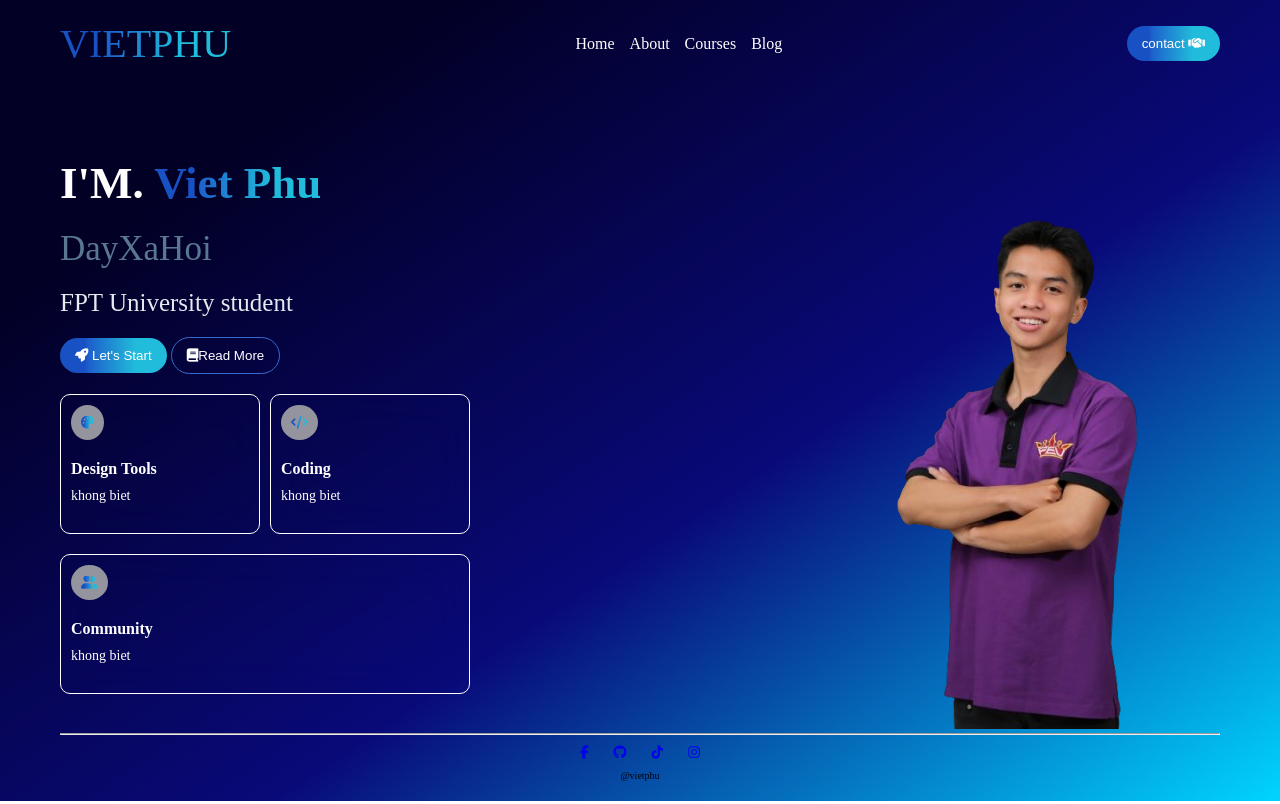
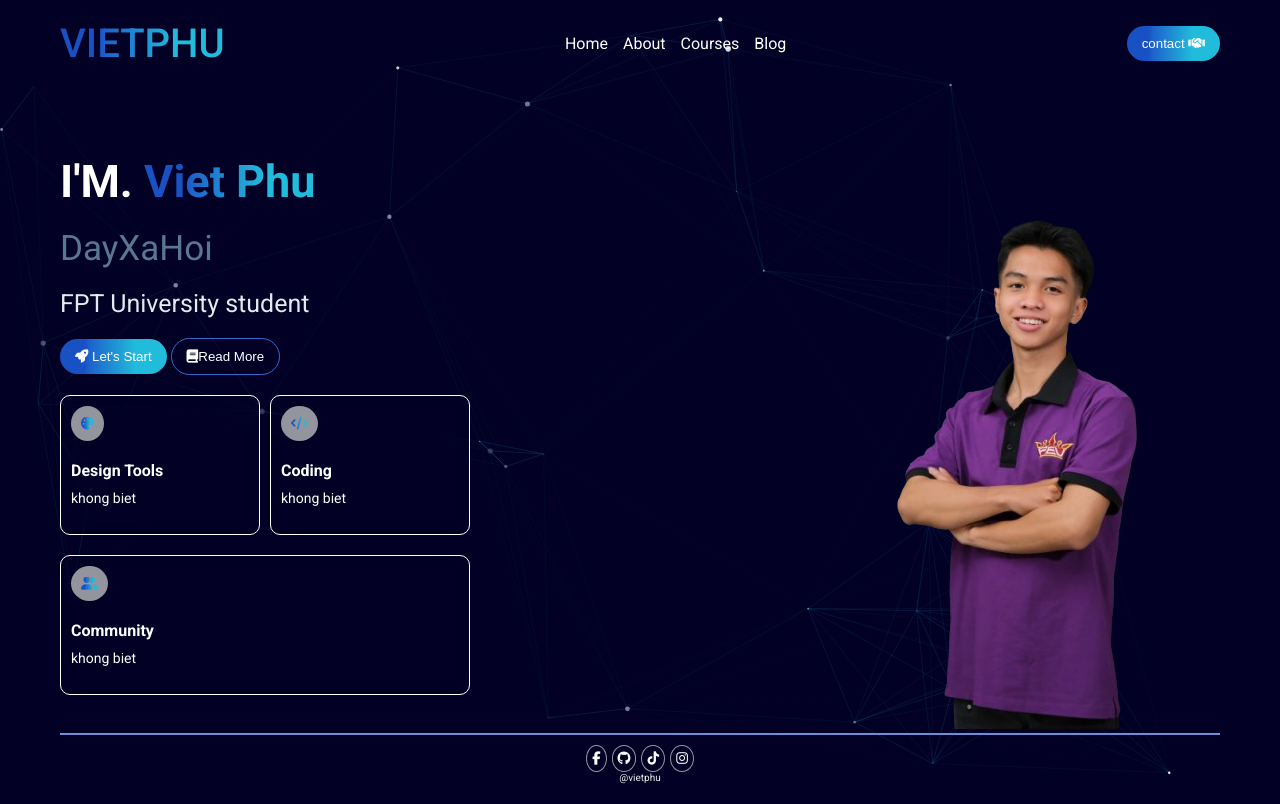
Before and after one commit to NgVietPhu/Portfolio, a plain HTML site: page index.html in a window 1280 px wide. Drawn offline with nearby package versions, Linux system fonts and the light colour scheme.

Commit message:
update Particles(hiệu ứng nền) And Responsive

```diff
--- a/index.html
+++ b/index.html
@@ -10,10 +10,15 @@
 	<link rel="stylesheet" href="https://cdnjs.cloudflare.com/ajax/libs/font-awesome/6.7.2/css/all.min.css"
 		integrity="sha512-Evv84Mr4kqVGRNSgIGL/F/aIDqQb7xQ2vcrdIwxfjThSH8CSR7PBEakCr51Ck+w+/U6swU2Im1vVX0SVk9ABhg=="
 		crossorigin="anonymous" referrerpolicy="no-referrer" />
+		<link rel="preconnect" href="https://fonts.googleapis.com">
+<link rel="preconnect" href="https://fonts.gstatic.com" crossorigin>
+<link href="https://fonts.googleapis.com/css2?family=Roboto:ital,wght@0,100..900;1,100..900&display=swap" rel="stylesheet">
+
 </head>
 
 <body>
-	<script src="./main.js"></script>
+	<div id="particles-js"></div>
+
 	<div class="container">
 		<header>
 			<div class="logo">VIETPHU</div>
@@ -21,16 +26,16 @@
 			<nav>
 				<ul>
 					<li>
-						<a href="">Home</a>
+						<a class="inDex" href="">Home</a>
 					</li>
 					<li>
-						<a href="">About</a>
+						<a class="inDex" href="">About</a>
 					</li>
 					<li>
-						<a href="">Courses</a>
+						<a class="inDex" href="">Courses</a>
 					</li>
 					<li>
-						<a href="">Blog</a>
+						<a class="inDex" href="">Blog</a>
 					</li>
 				</ul>
 			</nav>
@@ -39,6 +44,9 @@
 					contact
 					<i class="fa-solid fa-handshake"></i>
 				</button>
+				<div class="bars">
+					<i class="fa-solid fa-bars"></i>
+				</div>
 
 			</div>
 		</header>
@@ -86,39 +94,36 @@
 			</div>
 		</main>
 		<div>
-			<hr>
+			<div class="line"></div>
 			<div class="iconsLink">
 				<ul>
 					<button class="icons">
 						<li>
-							<a target="_blank" href="https://www.facebook.com/nguyen.viet.phu.251993?locale=vi_VN" ><i class="fa-brands fa-facebook-f"></i></a>
+							<a class="in4" target="_blank" href="https://www.facebook.com/nguyen.viet.phu.251993?locale=vi_VN" ><i  class="fa-brands fa-facebook-f "></i></a>
 
 						</li>
 					</button>
 					<button class="icons">
 						<li>
-							<a target="_blank" href="https://github.com/NgVietPhu" ><i class="fa-brands fa-github"></i></a>
-
+							<a class="in4" target="_blank" href="https://github.com/NgVietPhu" ><i class="fa-brands fa-github "></i></a>
 						</li></button>
 					<button class="icons">
 						<li>
-							<a target="_blank" href="https://www.tiktok.com/@vpu_06" ><i class="fa-brands fa-tiktok"></i></a>
-
+							<a class="in4" target="_blank" href="https://www.tiktok.com/@vpu_06" ><i class="fa-brands fa-tiktok "></i></a>
 						</li>
 					</button>
 					<button class="icons">
 						<li>
-							<a target="_blank" href="https://www.instagram.com/vpu_06/" ><i class="fa-brands fa-instagram"></i></a>
-
+							<a class="in4" target="_blank" href="https://www.instagram.com/vpu_06/" ><i class="fa-brands fa-instagram "></i></a>
 						</li>
 					</button>
 				</ul>
-				<p class="tag">@vietphu</p>
 			</div>
+			<p class="tag">@vietphu</p>
 		</div>
 	</div>
-
-
+	<script src="https://cdn.jsdelivr.net/particles.js/2.0.0/particles.min.js"></script>
+	<script src="./main.js"></script>
 </body>
 
 </html>
--- a/main.js
+++ b/main.js
@@ -0,0 +1,26 @@
+particlesJS("particles-js", {
+    particles: {
+      number: {
+        value: 30,
+        density: { enable: true, value_area: 800 },
+      },
+      color: { value: "#fff" },
+      shape: { type: "circle" },
+      opacity: { value: 1, random: true },
+      size: { value: 3, random: true },
+      line_linked: {
+        enable: true,
+        distance: 350,
+        color: "#329bcc",
+        opacity: 0.2,
+        width: 1,
+      },
+      move: {
+        enable: true,
+        speed: 1,
+        direction: "none",
+        random: true,
+        out_mode: "out",
+      },
+    },
+  });
--- a/style.css
+++ b/style.css
@@ -8,9 +8,9 @@
 
 body {
 	background: #020024;
-	background: linear-gradient(146deg, rgba(2, 0, 36, 1) 18%, rgba(9, 9, 121, 1) 59%, rgba(0, 212, 255, 1) 100%);
-	min-height: 100vh;
+	background: rgba(2, 0, 36, 1);
 	color: white;
+	font-family: "Roboto", sans-serif;
 
 }
 
@@ -28,7 +28,7 @@ header {
 	display: flex;
 	justify-content: space-between;
 	align-items: center;
-	position: sticky;
+	/* position: sticky; */
 	top:0;
 }
 
@@ -55,17 +55,17 @@ nav ul {
 	flex-wrap: wrap;
 }
 
-nav a {
+nav .inDex {
 	/* tắt dấu gạch chân của đường dẫn link */
 	text-decoration: none;
 	color: white;
-	 text-transform: none;
+	text-transform: none;
 	transition: 0.25s ease;
 }
-ul:hover a{
-	 color: rgb(118, 122, 127);
+ul:hover .inDex{
+	color: rgb(118, 122, 127);
 }
-ul:hover a:hover{
+ul:hover .inDex:hover{
 	color: #8EAAFB;
 	box-shadow: 0 2px 0 0 currentColor;
 }
@@ -83,8 +83,9 @@ ul:hover a:hover{
 	cursor: pointer;
 	/* delay */
 	transition: all 0.3s ease;
-
-
+}
+.bars{
+	display: none;
 }
 
 /* .......................................................main........................................ */
@@ -93,7 +94,7 @@ main {
 	justify-content: space-between;
 	align-items: center;
 	margin-top: 50px;
-	flex-wrap: wrap;
+	flex-wrap: wrap-reverse;
 
 }
 
@@ -163,6 +164,7 @@ main {
 /* ..............................img............................ */
 .image_container {
 	transition: 0.5s;
+	z-index: 1;
 }
 
 .image_container:hover {
@@ -175,6 +177,7 @@ main {
 .card {
 	display: flex;
 	gap: 10px;
+	flex-wrap: wrap;
 }
 
 .box {
@@ -242,25 +245,87 @@ h4 {
 
 }
 /* ............................................................................... */
+.iconsLink{
+	margin-top: 10px;
+}
 .iconsLink ul{
 	display: flex;
 	justify-content: center;
 	gap: 5px;
 	list-style: none;
+
 }
 .icons{
 	background: none;
-	padding: 10px;
+	padding: 5px;
 	border-radius: 100%;
 	border: none;
 	outline: none;
+	border: 1px solid rgb(148, 148, 158);
+
 }
-.icons i:hover{
+.icons:hover{
 	transform: translateY(-3px);
 	box-shadow: -1px 3px 8px 2px rgb(3, 29, 82);
+	background:  rgb(57, 106, 205); ;
+}
+.in4{
+	text-decoration: none;
+	color: white;
+	text-transform: none;
+
 }
 .tag{
 	text-align: center;
 	font-size: 10px;
-	color: rgb(1, 3, 6);
+	color: rgb(233, 235, 237);
 }
+#particles-js{
+	position: absolute;
+	z-index: 0;
+	width: 100%;
+	height: 100%;
+	top: 0;
+	left: 0;
+	right: 0;
+	bottom: 0;
+	/* pointer-events: none; */
+}
+.line{
+	width: 100%;
+	height: 2px;
+	background-color:rgb(108, 143, 214); ;
+}
+/* @media only screen and (max-width:900px){
+	main{
+		display: none;
+	}
+
+} */
+ @media only screen and (max-width:900px){
+	.container header nav,.container header .button {
+		display: none;
+	}
+	main{
+		justify-content: center;
+	}
+	.bars{
+		display: block;
+		font-size: 35px;
+		cursor: pointer;
+		color: rgb(57, 106, 205);;
+	}
+ }
+ @media only screen and (max-width:510px) {
+	content h1{
+        font-size: 45px;
+		white-space: nowrap;
+	}
+	.image_container img {
+		width: 300px;
+		height: 350px;
+	}
+	.box{
+		width: 410px;
+	}
+ }
```
